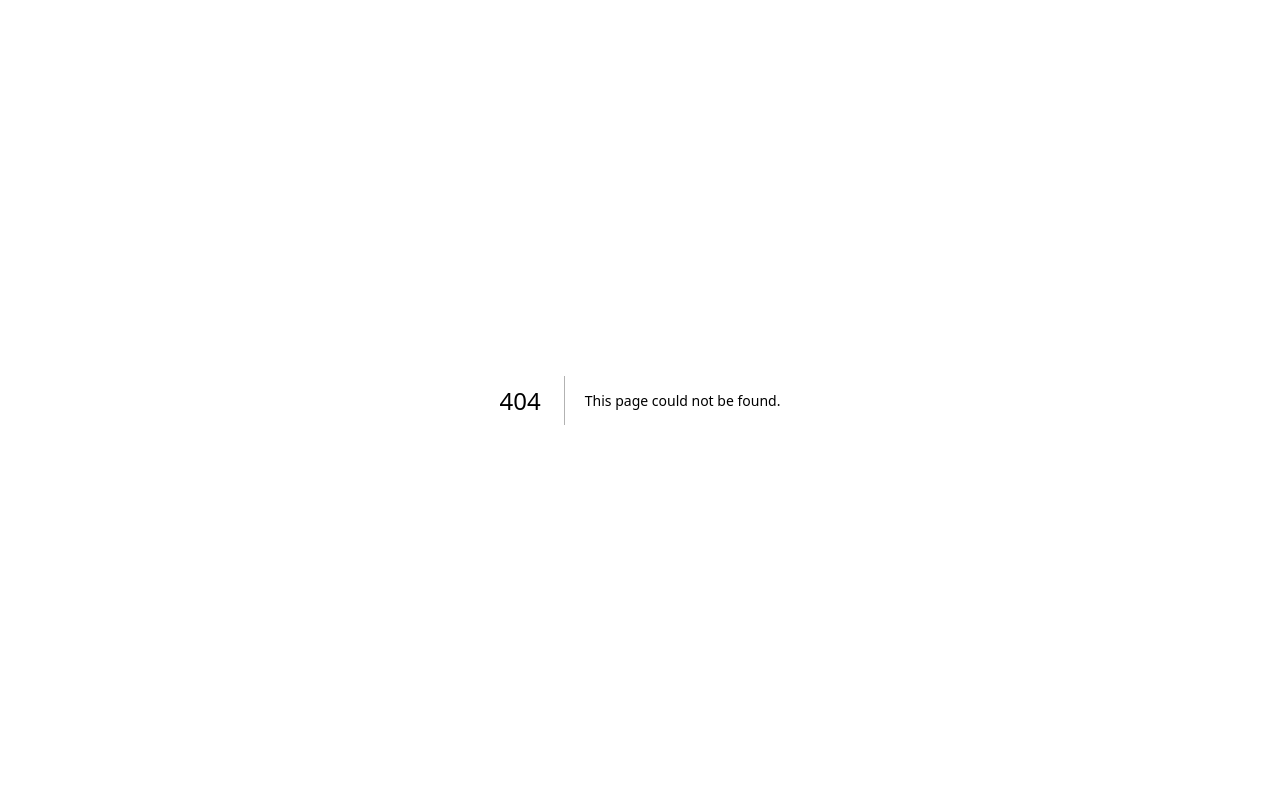
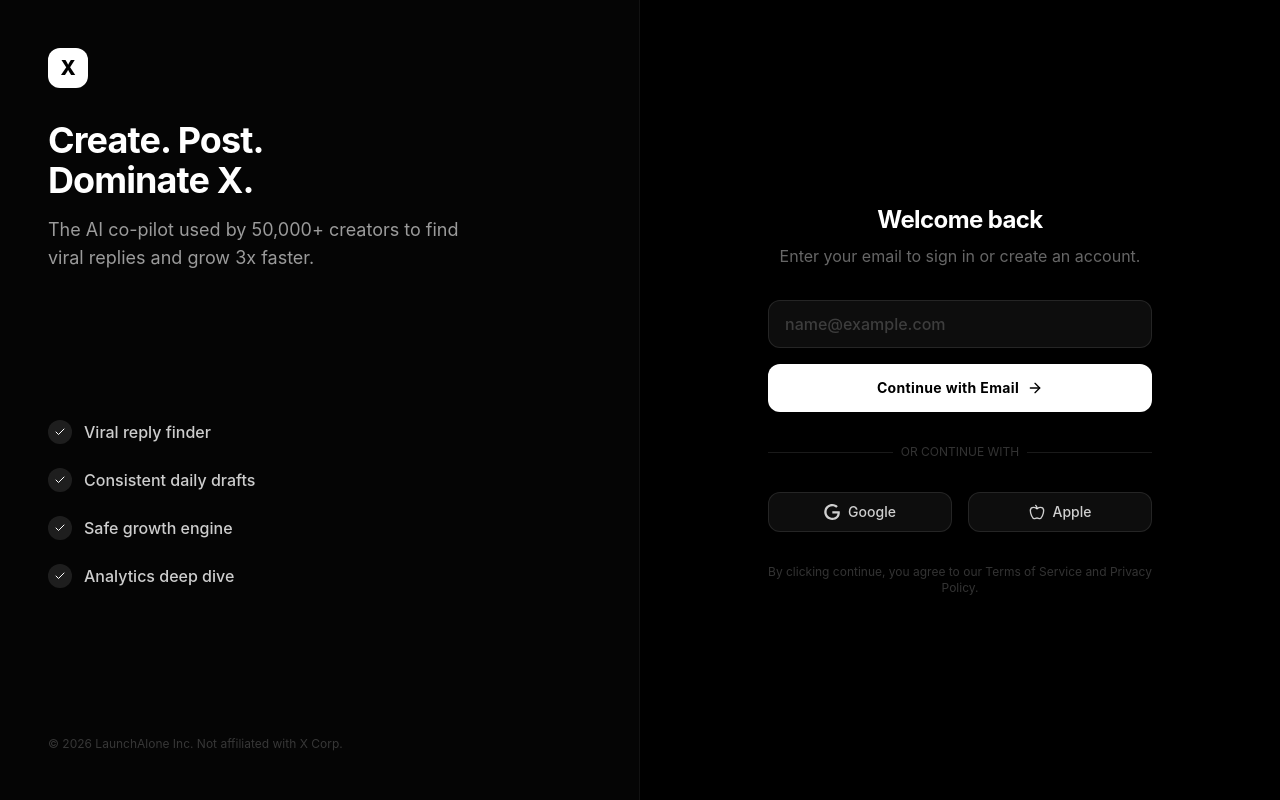
Before and after one commit to labofeight-ops/launchalone-source, a Next.js app: page /login in a window 1280 px wide. Before the commit this address had no page. Built offline with nearby package versions, Linux system fonts and the light colour scheme.

Commit message:
UI Fix: Remove green from Landing/Hero + Add new Login Page (X.com style)

```diff
--- /dev/null
+++ b/app/login/page.tsx
@@ -0,0 +1,147 @@
+"use client"
+
+import { useState } from "react"
+import { ArrowRight, Loader2, Apple, Check } from "lucide-react"
+
+export default function LoginPage() {
+    const [email, setEmail] = useState("")
+    const [isLoading, setIsLoading] = useState(false)
+    const [isSuccess, setIsSuccess] = useState(false)
+
+    const handleSubmit = (e: React.FormEvent) => {
+        e.preventDefault()
+        setIsLoading(true)
+        // Simulate login delay
+        setTimeout(() => {
+            setIsLoading(false)
+            setIsSuccess(true)
+            // Redirect would happen here normally
+            setTimeout(() => {
+                window.location.href = "/dashboard"
+            }, 1000)
+        }, 1500)
+    }
+
+    return (
+        <div className="min-h-screen grid lg:grid-cols-2 bg-black font-sans selection:bg-white/20">
+
+            {/* Left: Branding & Value Props (Hidden on Mobile) */}
+            <div className="hidden lg:flex flex-col justify-between p-12 bg-[#050505] border-r border-white/5 relative overflow-hidden">
+                {/* Abstract Background */}
+                <div className="absolute inset-0 bg-[radial-gradient(circle_at_top_left,_var(--tw-gradient-stops))] from-white/5 via-transparent to-transparent pointer-events-none" />
+
+                <div className="relative z-10">
+                    <div className="w-10 h-10 bg-white text-black rounded-lg flex items-center justify-center mb-8">
+                        <span className="font-extrabold text-xl">X</span>
+                    </div>
+                    <h1 className="text-4xl font-bold tracking-tight text-white mb-4">
+                        Create. Post.<br />
+                        Dominate X.
+                    </h1>
+                    <p className="text-white/60 text-lg max-w-md">
+                        The AI co-pilot used by 50,000+ creators to find viral replies and grow 3x faster.
+                    </p>
+                </div>
+
+                <div className="space-y-6 relative z-10">
+                    {[
+                        "Viral reply finder",
+                        "Consistent daily drafts",
+                        "Safe growth engine",
+                        "Analytics deep dive"
+                    ].map((feature) => (
+                        <div key={feature} className="flex items-center gap-3 text-white/80">
+                            <div className="w-6 h-6 rounded-full bg-white/10 flex items-center justify-center">
+                                <Check className="w-3 h-3 text-white" />
+                            </div>
+                            <span className="font-medium">{feature}</span>
+                        </div>
+                    ))}
+                </div>
+
+                <div className="text-xs text-white/20 relative z-10">
+                    © 2026 LaunchAlone Inc. Not affiliated with X Corp.
+                </div>
+            </div>
+
+            {/* Right: Login Form */}
+            <div className="flex flex-col items-center justify-center p-6 lg:p-12 relative">
+                <div className="w-full max-w-sm space-y-8 animate-in fade-in slide-in-from-bottom-4 duration-700">
+
+                    {/* Mobile Logo */}
+                    <div className="lg:hidden flex justify-center mb-8">
+                        <div className="w-10 h-10 bg-white text-black rounded-lg flex items-center justify-center">
+                            <span className="font-extrabold text-xl">X</span>
+                        </div>
+                    </div>
+
+                    <div className="text-center space-y-2">
+                        <h2 className="text-2xl font-bold tracking-tight text-white">Welcome back</h2>
+                        <p className="text-white/40">Enter your email to sign in or create an account.</p>
+                    </div>
+
+                    <form onSubmit={handleSubmit} className="space-y-4">
+                        <div>
+                            <label htmlFor="email" className="sr-only">Email address</label>
+                            <input
+                                id="email"
+                                name="email"
+                                type="email"
+                                autoComplete="email"
+                                required
+                                value={email}
+                                onChange={(e) => setEmail(e.target.value)}
+                                className="w-full h-12 px-4 rounded-lg bg-white/5 border border-white/10 text-white placeholder-white/20 focus:outline-none focus:border-white/40 focus:bg-white/10 transition-all font-medium"
+                                placeholder="name@example.com"
+                            />
+                        </div>
+
+                        <button
+                            type="submit"
+                            disabled={isLoading || isSuccess}
+                            className="w-full h-12 rounded-lg bg-white text-black font-bold text-sm tracking-wide hover:bg-white/90 focus:outline-none focus:ring-2 focus:ring-white/50 focus:ring-offset-2 disabled:opacity-70 disabled:cursor-not-allowed transition-all flex items-center justify-center gap-2"
+                        >
+                            {isLoading ? (
+                                <Loader2 className="w-4 h-4 animate-spin" />
+                            ) : isSuccess ? (
+                                <Check className="w-4 h-4" />
+                            ) : (
+                                <>
+                                    Continue with Email
+                                    <ArrowRight className="w-4 h-4" />
+                                </>
+                            )}
+                        </button>
+                    </form>
+
+                    <div className="relative">
+                        <div className="absolute inset-0 flex items-center">
+                            <div className="w-full border-t border-white/10" />
+                        </div>
+                        <div className="relative flex justify-center text-xs uppercase">
+                            <span className="bg-black px-2 text-white/20">Or continue with</span>
+                        </div>
+                    </div>
+
+                    <div className="grid grid-cols-2 gap-4">
+                        <button className="h-10 rounded-lg border border-white/10 bg-white/5 hover:bg-white/10 transition-colors flex items-center justify-center gap-2 text-sm font-medium text-white/80">
+                            <svg className="w-4 h-4" viewBox="0 0 24 24" fill="currentColor">
+                                <path d="M12.48 10.92v3.28h7.84c-.24 1.84-.853 3.187-1.787 4.133-1.147 1.147-2.933 2.4-6.053 2.4-4.827 0-8.6-3.893-8.6-8.72s3.773-8.72 8.6-8.72c2.6 0 4.507 1.027 5.907 2.347l2.307-2.307C18.747 1.44 16.133 0 12.48 0 5.867 0 .307 5.387.307 12s5.56 12 12.173 12c3.573 0 6.267-1.173 8.373-3.36 2.16-2.16 2.84-5.213 2.84-7.667 0-.76-.053-1.467-.173-2.053H12.48z" />
+                            </svg>
+                            Google
+                        </button>
+                        <button className="h-10 rounded-lg border border-white/10 bg-white/5 hover:bg-white/10 transition-colors flex items-center justify-center gap-2 text-sm font-medium text-white/80">
+                            <Apple className="w-4 h-4" />
+                            Apple
+                        </button>
+                    </div>
+
+                    <p className="text-center text-xs text-white/20">
+                        By clicking continue, you agree to our Terms of Service and Privacy Policy.
+                    </p>
+
+                </div>
+            </div>
+        </div>
+    )
+}
--- a/components/hero-section.tsx
+++ b/components/hero-section.tsx
@@ -2,7 +2,7 @@
 
 import { useEffect, useRef } from "react"
 import { motion } from "framer-motion"
-import { ArrowRight, Twitter, Check, Sparkles, Zap } from "lucide-react"
+import { ArrowRight, Check, Sparkles, Zap } from "lucide-react"
 
 export function HeroSection() {
   return (
@@ -10,35 +10,35 @@ export function HeroSection() {
 
       {/* Background Elements */}
       <div className="absolute inset-0 bg-[radial-gradient(circle_at_center,_var(--tw-gradient-stops))] from-white/5 via-transparent to-transparent pointer-events-none" />
-      <div className="absolute top-1/4 left-1/4 w-96 h-96 bg-[#00ff88]/10 rounded-full blur-[120px] pointer-events-none animate-pulse duration-[6000ms]" />
+      <div className="absolute top-1/4 left-1/4 w-96 h-96 bg-white/5 rounded-full blur-[120px] pointer-events-none animate-pulse duration-[6000ms]" />
 
       {/* Content */}
       <div className="relative z-10 max-w-6xl mx-auto space-y-10">
 
         {/* Badge */}
-        <div className="inline-flex items-center gap-2 px-4 py-2 rounded-full border border-[#00ff88]/30 bg-[#00ff88]/10 backdrop-blur-md text-sm font-medium text-white hover:border-[#00ff88]/50 transition-all cursor-default shadow-[0_0_20px_rgba(0,255,136,0.1)]">
+        <div className="inline-flex items-center gap-2 px-4 py-2 rounded-full border border-white/20 bg-white/5 backdrop-blur-md text-sm font-medium text-white hover:border-white/40 transition-all cursor-default shadow-[0_0_20px_rgba(255,255,255,0.05)]">
           <span className="relative flex h-2 w-2">
-            <span className="animate-ping absolute inline-flex h-full w-full rounded-full bg-[#00ff88] opacity-75"></span>
-            <span className="relative inline-flex rounded-full h-2 w-2 bg-[#00ff88]"></span>
+            <span className="animate-ping absolute inline-flex h-full w-full rounded-full bg-white opacity-75"></span>
+            <span className="relative inline-flex rounded-full h-2 w-2 bg-white"></span>
           </span>
           <span className="text-white/80">Built for X 2026 algorithm</span>
         </div>
 
-        {/* Headline - IMPROVED MARKETING */}
-        <h1 className="text-5xl md:text-7xl lg:text-8xl font-black tracking-tight text-white leading-[1.05]">
-          Find Viral Tweets.<br />
-          <span className="bg-clip-text text-transparent bg-gradient-to-r from-[#00ff88] via-[#00cc66] to-[#00ff88]">
+        {/* Headline */}
+        <h1 className="text-5xl md:text-7xl lg:text-8xl font-black tracking-tight text-white leading-[1.05] drop-shadow-2xl">
+          Find Viral Posts.<br />
+          <span className="bg-clip-text text-transparent bg-gradient-to-r from-white via-white/80 to-white/40">
             Reply First. Grow Fast.
           </span>
         </h1>
 
-        {/* Subhead - CLEARER VALUE PROP */}
+        {/* Subhead */}
         <p className="max-w-3xl mx-auto text-xl md:text-2xl text-white/70 leading-relaxed">
-          While others just schedule posts, LaunchAlone <span className="text-[#00ff88] font-semibold">finds high-impact opportunities</span> to engage.
-          Reply to the right tweets at the right time. <span className="text-white font-medium">3-10x your reach in 30 days.</span>
+          While others just schedule posts, LaunchAlone <span className="text-white font-semibold">finds high-impact opportunities</span> to engage.
+          Reply to the right posts at the right time. <span className="text-white font-medium">3-10x your reach in 30 days.</span>
         </p>
 
-        {/* Key Benefits - NEW */}
+        {/* Key Benefits */}
         <div className="flex flex-wrap items-center justify-center gap-6 text-sm">
           {[
             { icon: Zap, text: "Reply Finder (Our Secret Weapon)" },
@@ -46,7 +46,7 @@ export function HeroSection() {
             { icon: Check, text: "100% Safe & Manual" },
           ].map((item, i) => (
             <div key={i} className="flex items-center gap-2 text-white/70">
-              <item.icon className="w-4 h-4 text-[#00ff88]" />
+              <item.icon className="w-4 h-4 text-white" />
               <span>{item.text}</span>
             </div>
           ))}
@@ -55,8 +55,8 @@ export function HeroSection() {
         {/* CTAs */}
         <div className="flex flex-col sm:flex-row items-center justify-center gap-4 pt-6">
           <a
-            href="/onboarding"
-            className="group relative inline-flex h-14 items-center justify-center overflow-hidden rounded-full bg-[#00ff88] px-10 font-bold text-black text-lg transition-all duration-300 hover:bg-[#00cc66] hover:scale-105 hover:shadow-[0_0_40px_rgba(0,255,136,0.4)] focus:outline-none focus:ring-2 focus:ring-[#00ff88]/50 focus:ring-offset-2"
+            href="/login"
+            className="group relative inline-flex h-14 items-center justify-center overflow-hidden rounded-full bg-white px-10 font-bold text-black text-lg transition-all duration-300 hover:bg-white/90 hover:scale-105 hover:shadow-[0_0_40px_rgba(255,255,255,0.4)] focus:outline-none focus:ring-2 focus:ring-white/50 focus:ring-offset-2"
           >
             <span className="mr-2">Start Free Trial</span>
             <ArrowRight className="h-5 w-5 transition-transform group-hover:translate-x-1" />
@@ -70,7 +70,7 @@ export function HeroSection() {
           </a>
         </div>
 
-        {/* Social Proof - REAL METRICS */}
+        {/* Social Proof */}
         <div className="pt-16 grid grid-cols-2 md:grid-cols-4 gap-8 border-t border-white/5 mt-16 max-w-5xl mx-auto">
           {[
             { value: "5.2K+", label: "Active Users" },
@@ -79,7 +79,7 @@ export function HeroSection() {
             { value: "4.8/5", label: "User Rating" },
           ].map((stat, i) => (
             <div key={i} className="text-center group hover:scale-105 transition-transform duration-300 cursor-default">
-              <div className="text-3xl md:text-4xl font-bold text-[#00ff88] mb-1 tracking-tight group-hover:text-[#00cc66] transition-colors">
+              <div className="text-3xl md:text-4xl font-bold text-white mb-1 tracking-tight group-hover:text-white/80 transition-colors">
                 {stat.value}
               </div>
               <div className="text-sm font-medium text-white/50 uppercase tracking-widest">
```
